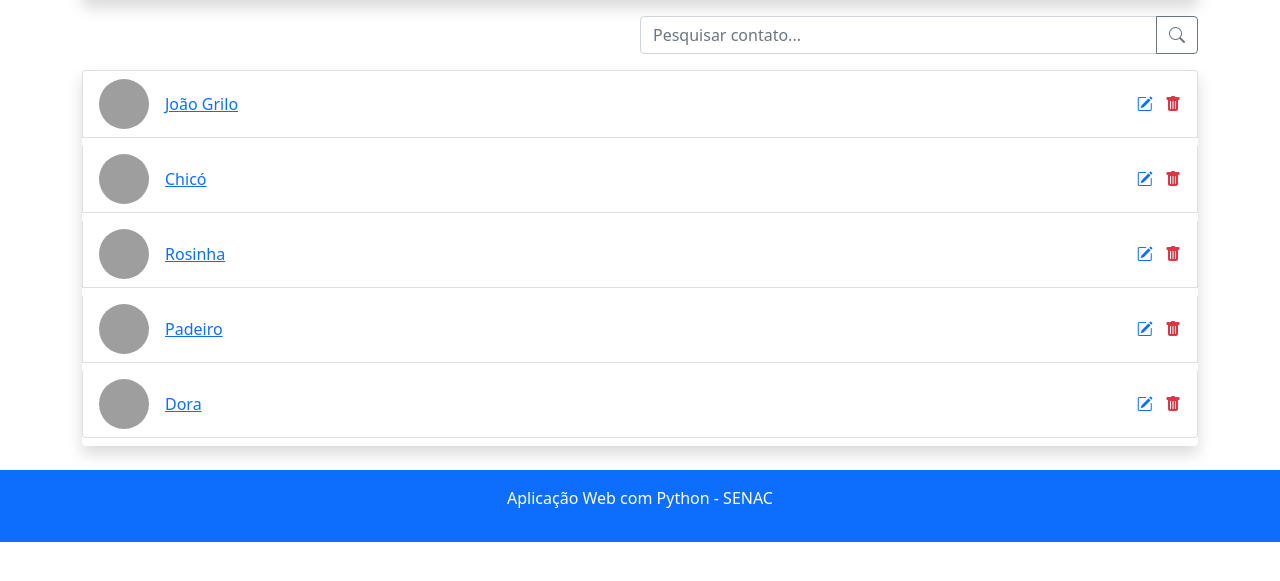
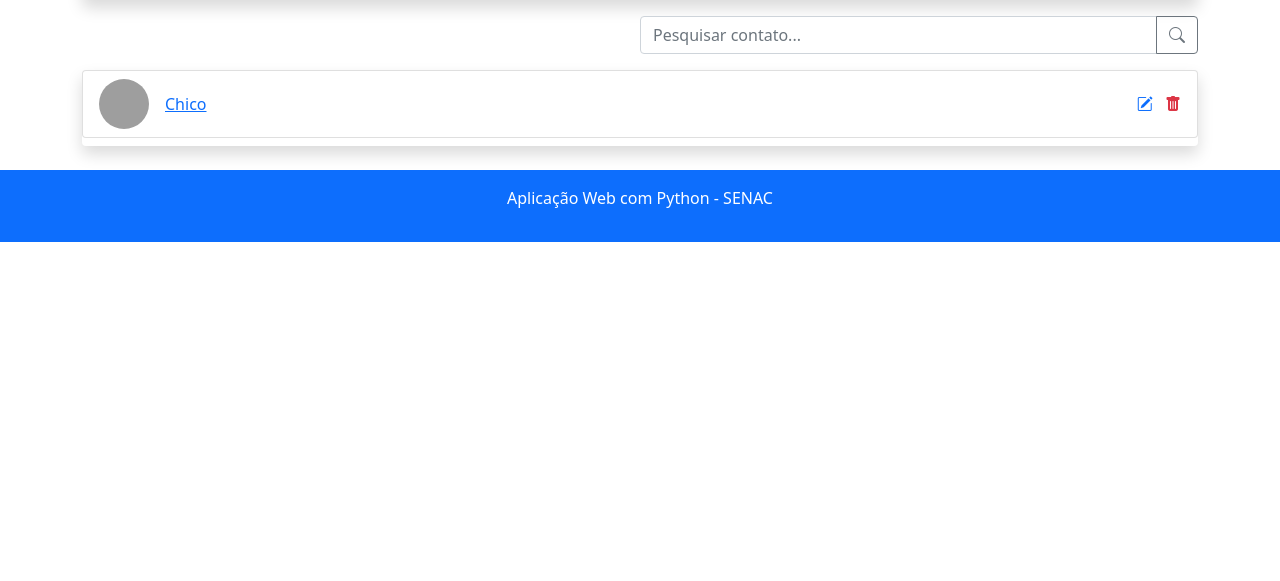
Before and after one commit to alexwallax/Agenda-Python, a Django app: page / in a window 1280 px wide. Shown: the part 80-661 px from the top of the page. Run offline with Django 5.2, Linux system fonts and the light colour scheme; data comes from the database, SQL or seed files in the repository; both versions use the stored data as it was after the commit; some libraries are stand-ins or nearby versions; grey boxes are pictures that could not be loaded.

Commit message:
persistencia02

```diff
--- a/contatos/views.py
+++ b/contatos/views.py
@@ -1,22 +1,12 @@
 from django.shortcuts import render
 from django.http import HttpResponse
 from django.urls import path
+from contatos.models import Contato
 # Create your views here.
 
 def index(request):
-    dados = {
-    1: {'nome': 'João Grilo',
-        'telefone': '(83) 992343211'},
-    2: {'nome': 'Chicó',
-        'telefone': '(83) 992343212'},
-    3: {'nome': 'Rosinha',
-        'telefone': '(83) 992343213'},
-    4: {'nome': 'Padeiro',
-        'telefone': '(83) 992343214'},
-    5: {'nome': 'Dora',
-        'telefone': '(83) 992343215'}
-}
-    return render(request, 'contatos/index.html',  {"conts": dados})
+    contatos = Contato.objects.all()
+    return render(request, 'contatos/index.html',  {'cont': contatos})
 
 def contato(request):
     return render(request, 'contatos/det_contato.html')
--- a/setup/settings.py
+++ b/setup/settings.py
@@ -39,7 +39,7 @@ INSTALLED_APPS = [
     'django.contrib.sessions',
     'django.contrib.messages',
     'django.contrib.staticfiles',
-    'contatos',
+    'contatos.apps.ContatosConfig',
 ]
 
 MIDDLEWARE = [
--- a/templates/contatos/index.html
+++ b/templates/contatos/index.html
@@ -18,7 +18,7 @@
 
     <!-- Lista de contatos -->
     <ul class="list-group shadow mt-3">
-        {% for id_info, info in conts.items %}
+        {% for info in cont %}
         <li class="list-group-item d-flex align-items-center mb-2">
             <img src="https://observatoriodatv.uol.com.br/wp-content/uploads/2019/12/selton-mello2.jpg"
                 class="rounded-circle me-3 imaContato" alt="Foto de Maria Silva">
```
Also changed, not shown: db.sqlite3.
